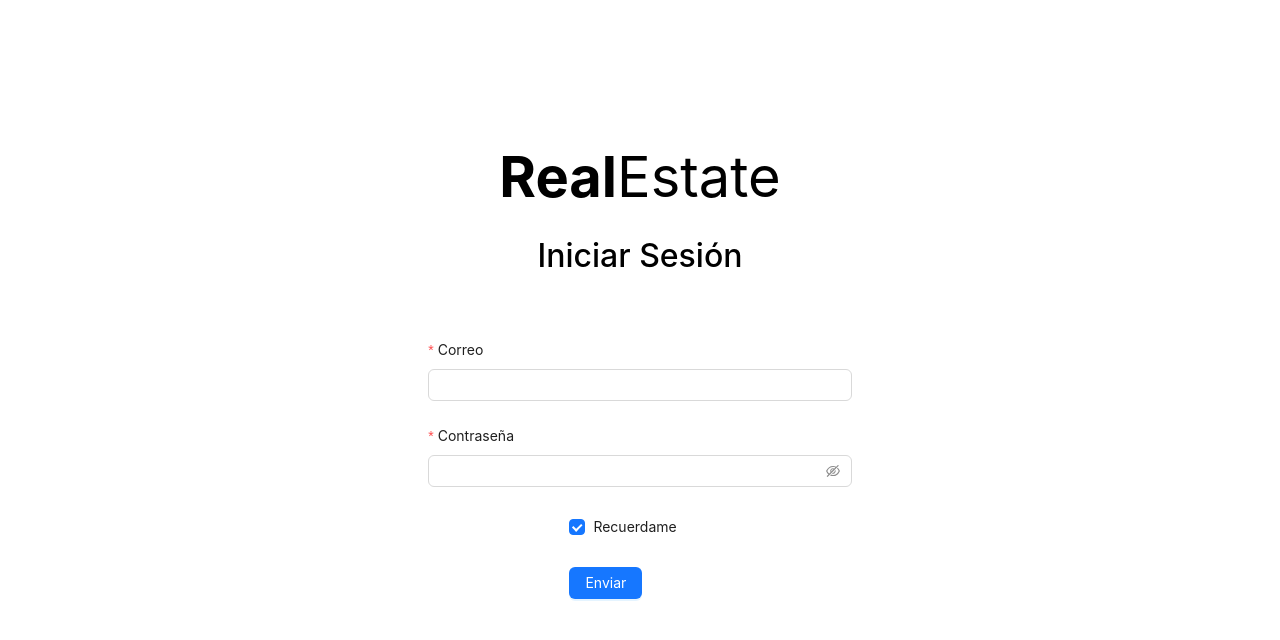
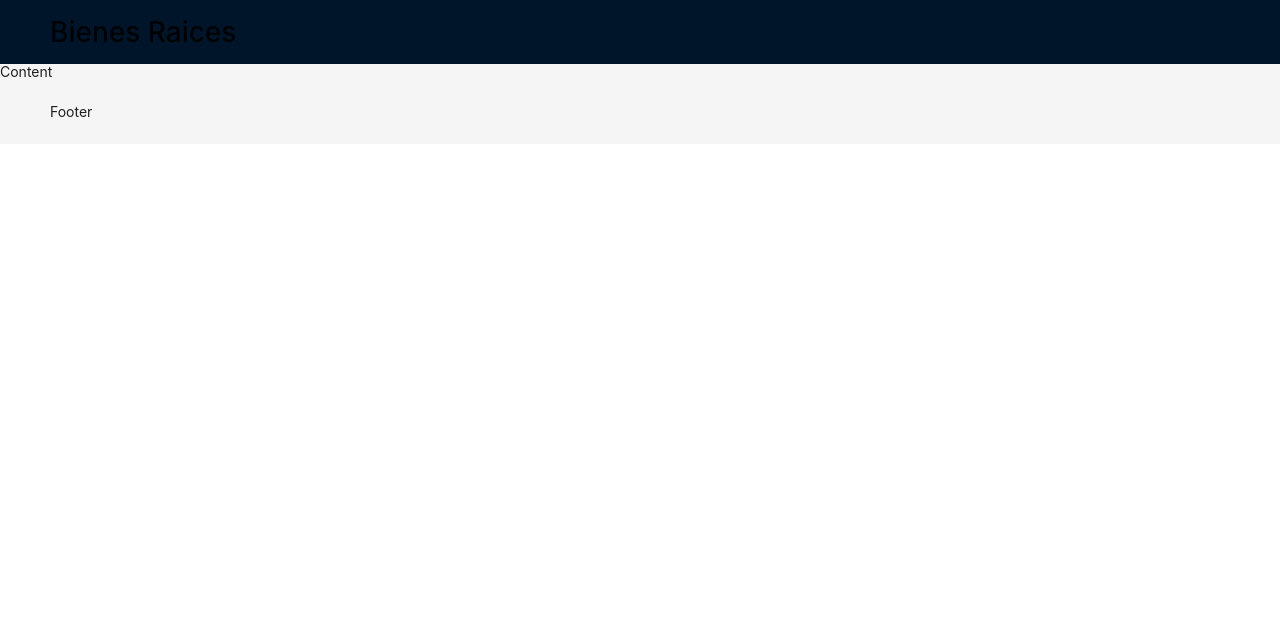
Before and after one commit to Walter-Daniel/bienesraices-frontend, a React (Vite) app: page / in a window 1280 px wide. Shown: the top 640 px of the page. Built offline with nearby package versions, Linux system fonts and the light colour scheme.

Commit message:
rutas secundarias y layout principal

```diff
--- a/src/App.jsx
+++ b/src/App.jsx
@@ -13,7 +13,7 @@
 export const App = () => {
   return (
     <Layout>
-      <Header >Header</Header>
+      <Header ><h1>Bienes Raices</h1></Header>
       <Content >Content</Content>
       <Footer >Footer</Footer>
     </Layout>
--- /dev/null
+++ b/src/iu/layout/PrincipalLayout.jsx
@@ -0,0 +1,12 @@
+import { Alert, Dropdown, Layout, Space } from 'antd';
+const { Header, Footer, Content } = Layout;
+
+export const PrincipalLayout = () => {
+  return (
+    <Layout>
+      <Header ><h1>Bienes Raices</h1></Header>
+      <Content >Content</Content>
+      <Footer >Footer</Footer>
+    </Layout>
+  )
+}
```
Also changed, not shown: src/router/AppRouter.jsx (+9 -8 lines).
